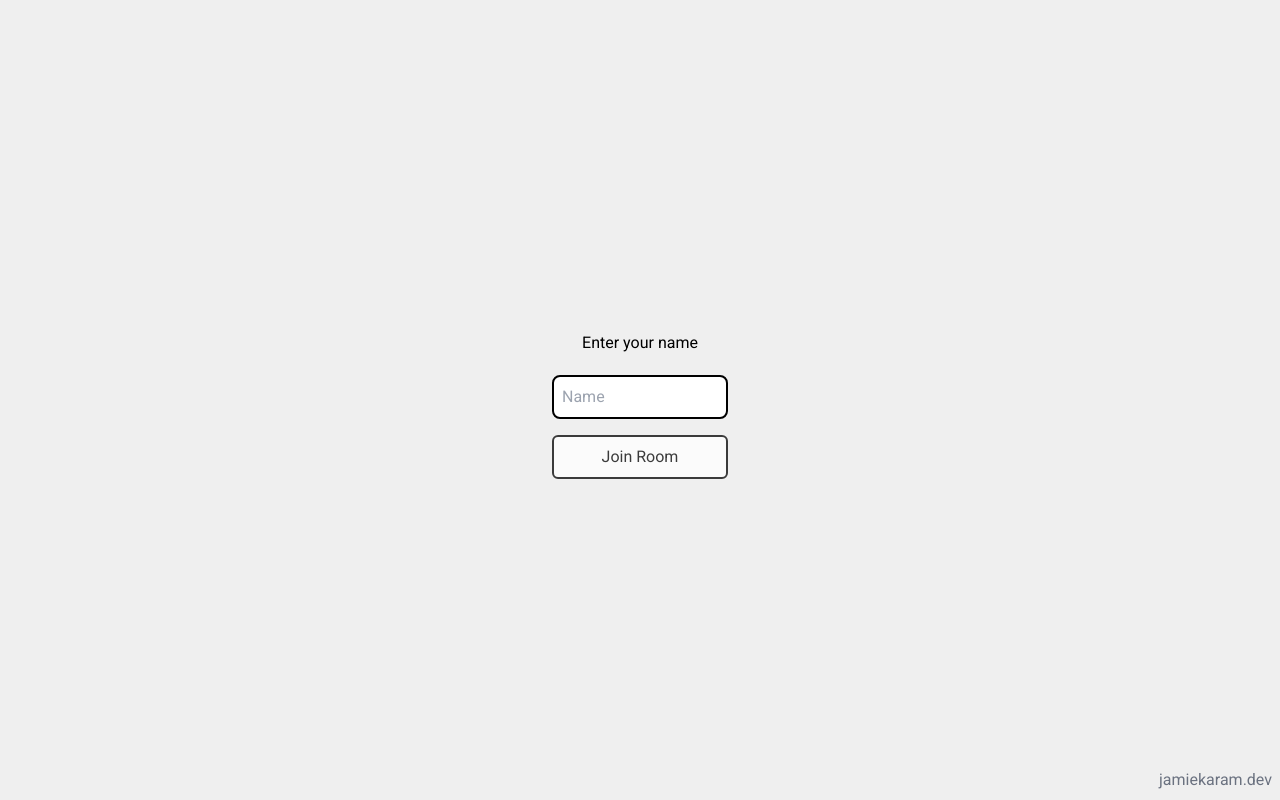
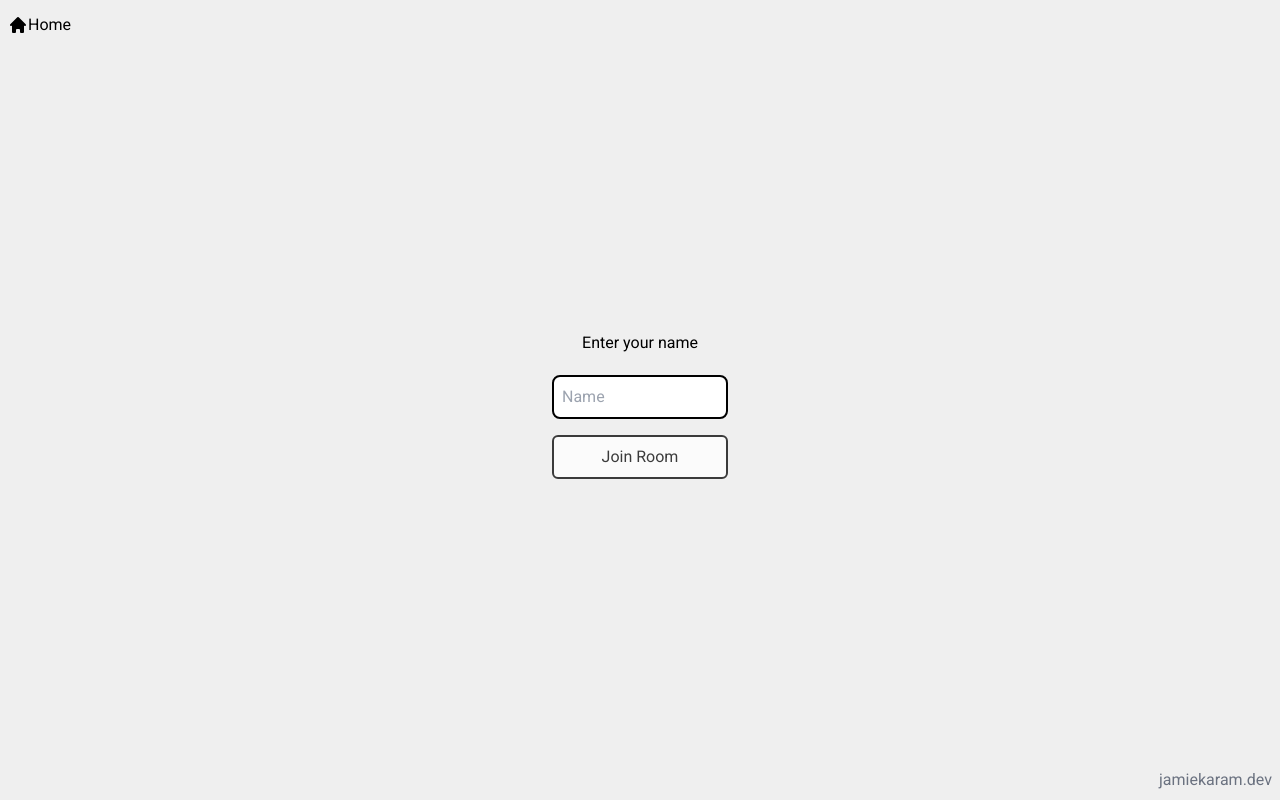
Before and after one commit to JKaram/Shatzen, a Next.js app: page /login/1 in a window 1280 px wide. Built offline with nearby package versions, Linux system fonts and the light colour scheme; no server answers.

Commit message:
add home button

```diff
--- a/components/BackButton.tsx
+++ b/components/BackButton.tsx
@@ -1,19 +1,25 @@
 import { ArrowLeftIcon } from "@heroicons/react/solid";
 import { useRouter } from "next/router";
-import React from "react";
-import { useSockets } from "./provider/SocketProvider";
+import React, { useContext } from "react";
+import { SocketContext, useSockets } from "./provider/SocketProvider";
 
 export default function BackButton() {
+  const { user } = useContext(SocketContext);
+
   const { removeUser } = useSockets();
   const router = useRouter();
 
-  function goHome() {
-    router.push("/");
+  function goBack() {
+    if (user?.room) {
+      router.push(`/login/${user.room}`);
+    } else {
+      router.push("/");
+    }
     removeUser();
   }
 
   return (
-    <button className="flex items-center px-2 text-base text-gray-500 hover:text-black" onClick={goHome}>
+    <button className="flex items-center px-2 text-base text-gray-500 hover:text-black" onClick={goBack}>
       <ArrowLeftIcon className="w-5 h-5" />
       Back
     </button>
--- /dev/null
+++ b/components/HomeButton.tsx
@@ -0,0 +1,19 @@
+import { HomeIcon } from "@heroicons/react/solid";
+import { useRouter } from "next/router";
+import React from "react";
+import { useSockets } from "./provider/SocketProvider";
+
+export default function HomeButton() {
+  const router = useRouter();
+
+  function goHome() {
+    router.push("/");
+  }
+
+  return (
+    <button className="flex items-center px-2 text-base text-gray-500 hover:text-black" onClick={goHome}>
+      <HomeIcon className="w-5 h-5" />
+      Home
+    </button>
+  );
+}
--- a/components/Nav.tsx
+++ b/components/Nav.tsx
@@ -1,18 +1,22 @@
+import { HomeIcon } from "@heroicons/react/solid";
 import classNames from "classnames";
 import { useRouter } from "next/router";
 import React from "react";
 import BackButton from "./BackButton";
 import Button from "./Button";
+import HomeButton from "./HomeButton";
 import RoomLink from "./RoomLink";
 
 export const Nav = () => {
   const router = useRouter();
 
-  const hidden = !router.pathname.includes("/room/");
+  const roomLogin = router.pathname.includes("/login/");
+  const roomPage = !router.pathname.includes("/room/");
 
   return (
     <nav className={classNames("flex justify-between text-2xl min-h-[50px]")}>
-      {!hidden && (
+      {roomLogin && <HomeButton />}
+      {!roomPage && (
         <>
           <BackButton />
           <RoomLink />
```
